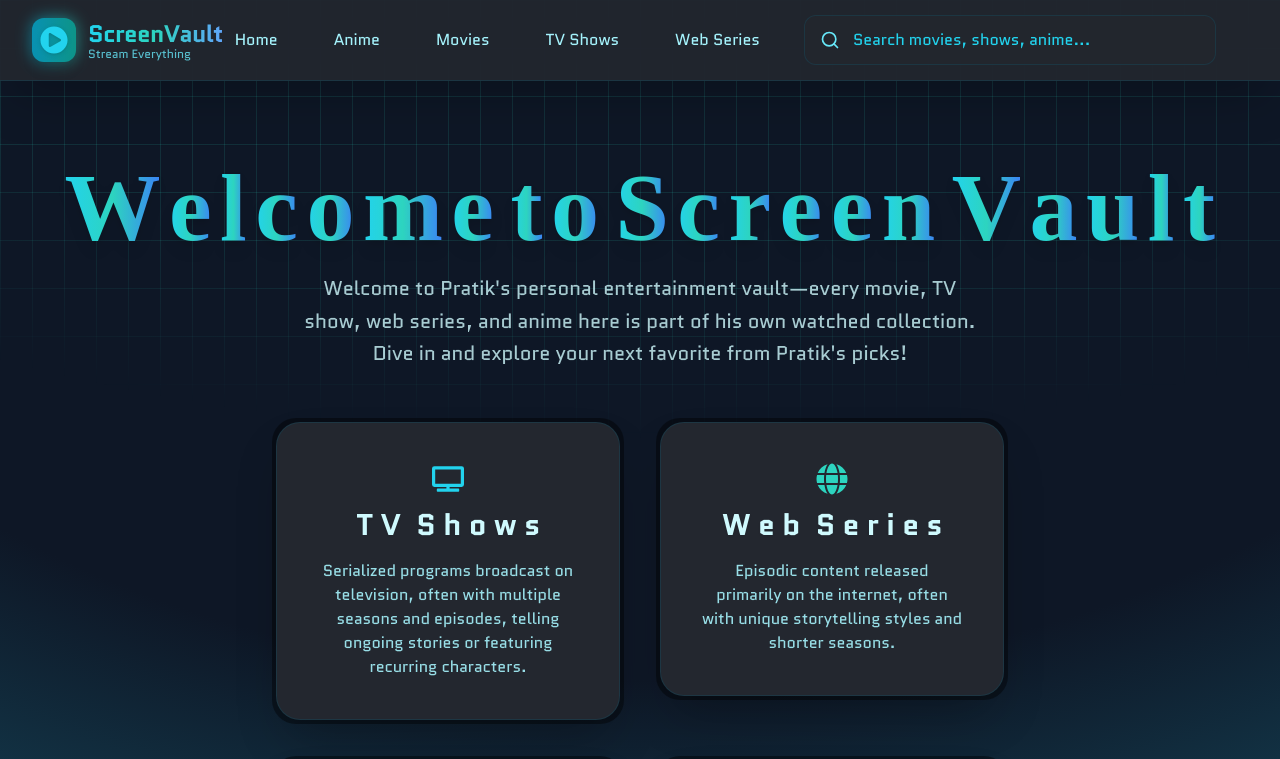
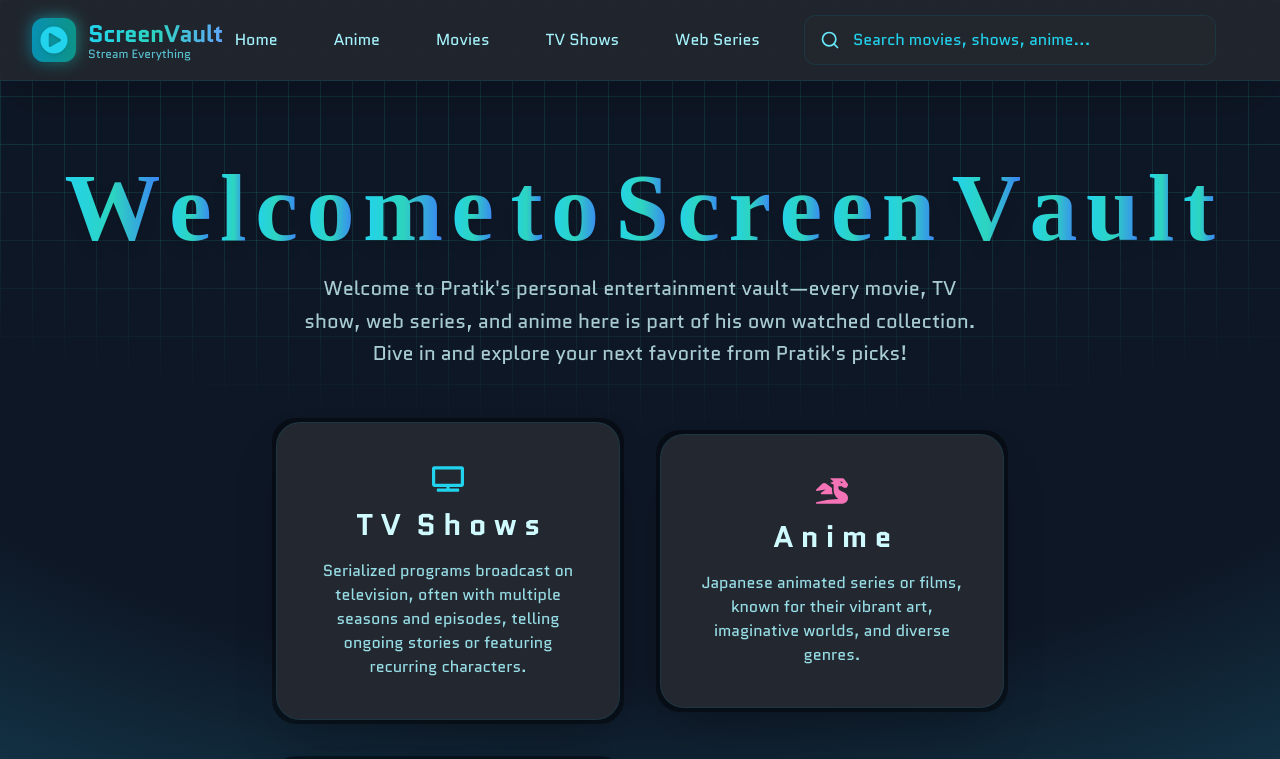
Before and after one commit to prateekraiger/Screenvault, a React (Vite) app: page / in a window 1280 px wide. Shown: the top 759 px of the page. Built offline with nearby package versions, Linux system fonts and the light colour scheme; a web font is replaced by a local one.

Commit message:
update home page layout

```diff
--- a/src/pages/Home.tsx
+++ b/src/pages/Home.tsx
@@ -10,14 +10,14 @@ const routes = [
     icon: <FaTv className="w-8 h-8 text-cyan-400 mb-3" />,
   },
   {
+    label: "Anime",
+    path: "/anime",
+    icon: <FaDragon className="w-8 h-8 text-pink-400 mb-3" />,
+  },
+  {
     label: "Web Series",
     path: "/web-series",
     icon: <FaGlobe className="w-8 h-8 text-teal-400 mb-3" />,
-  },
-  {
-    label: "Anime",
-    path: "/anime",
-    icon: <FaDragon className="w-8 h-8 text-pink-400 mb-3" />,
   },
   {
     label: "Movies",
@@ -59,9 +59,9 @@ export default function Home() {
           <button
             key={route.path}
             onClick={() => navigate(route.path)}
-            className="w-full h-full flex"
+            className="w-full"
           >
-            <BackgroundGradient className="rounded-3xl p-10 min-h-[230px] flex flex-col flex-1 items-center justify-center cursor-pointer transition-transform hover:scale-105 bg-[#23272F] border border-cyan-900/40 shadow-2xl group">
+            <BackgroundGradient className="rounded-3xl p-10 flex flex-col items-center justify-center cursor-pointer transition-transform hover:scale-105 bg-[#23272F] border border-cyan-900/40 shadow-2xl group">
               {route.icon}
               <span className="text-2xl sm:text-3xl font-extrabold text-cyan-100 mb-2 tracking-tight group-hover:text-cyan-300 transition-colors">
                 <FlipText>{route.label}</FlipText>
```
